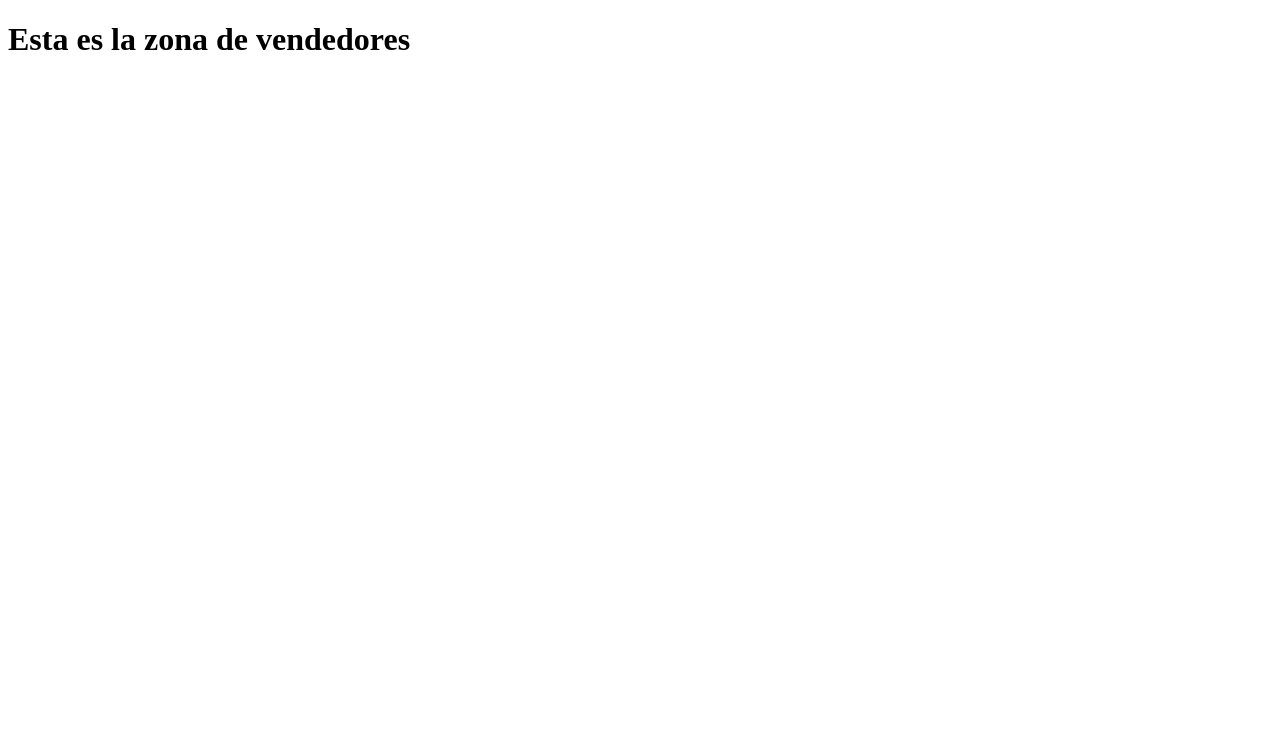
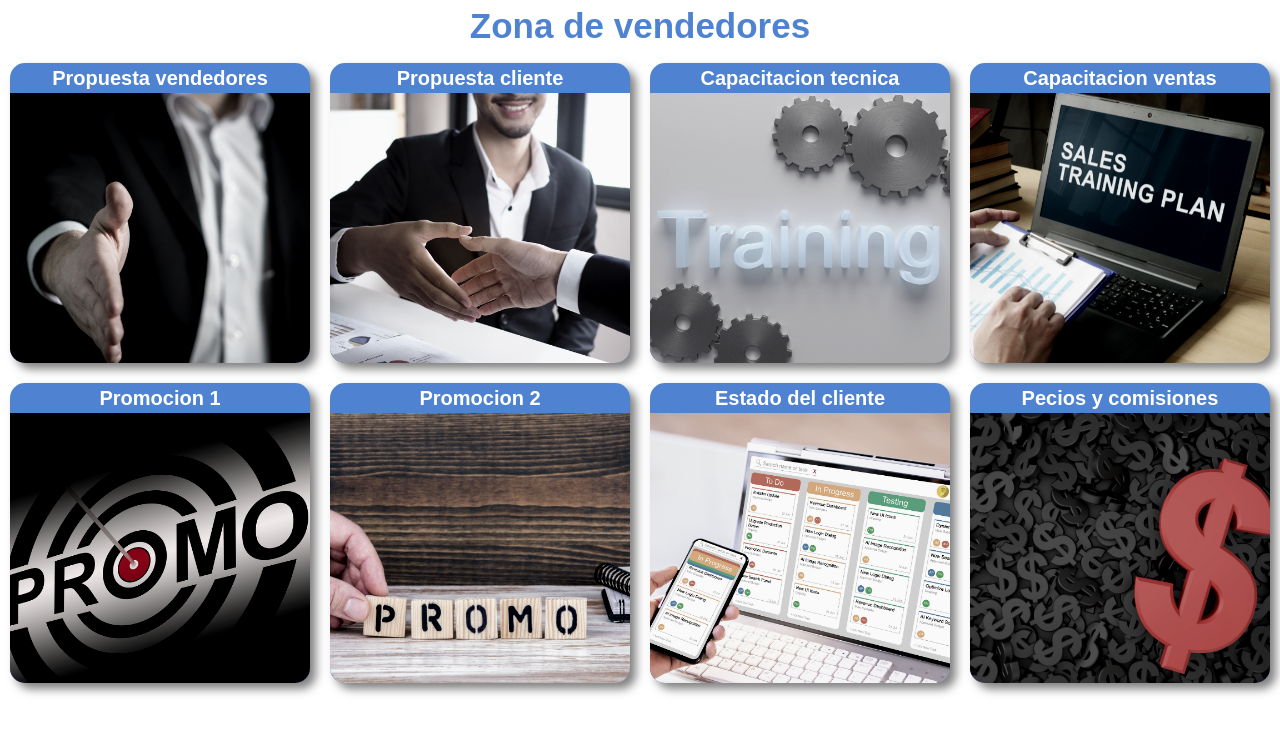
Before and after one commit to walterdiaz78/web13, a plain HTML site: page zona_vendedores.html in a window 1280 px wide. Drawn offline with Linux system fonts and the light colour scheme.

Commit message:
Zona de vendedores ok + paginas

```diff
--- /dev/null
+++ b/css/zona_vendedores.css
@@ -0,0 +1,66 @@
+html {
+    font-size: 10px;
+}
+body {
+    font-family: Arial, Helvetica, sans-serif;
+    width: 100%;
+    height: 100%;
+    color: #4f83d1;
+
+
+}
+.container {
+    display: flex;
+    flex-direction: column;
+    justify-content:center;
+    align-items: center;
+}
+
+.container__title {
+    font-size: 3.5rem;
+
+}
+
+.cuadro__title {
+    font-size: 2rem;
+    text-align: center;
+    color: white;
+}
+.cuadros__cuadro {
+    width: 30rem;
+    height: 30rem;
+    background-color: #4f83d1;
+    margin: 1rem;
+    border-radius: 1.5rem;
+    display: block;
+    overflow: hidden;
+    position: relative;
+    box-shadow:  6px 6px 10px rgba(0, 0, 0, 0.5);
+
+}
+
+.cuadros__cuadro:hover {
+    transform: scale(1.05);
+}
+
+.container__cuadros {
+    width: 100%;
+    display: flex;
+    flex-wrap: wrap;
+    flex-direction: row;
+    align-items: center;
+    justify-content: center;
+
+}
+
+.img-display {
+    width: 100%;
+    height: auto;
+    object-fit: cover;
+    filter: grayscale(50%) brightness(0.9) contrast(1.2); /* Aplica filtros a la imagen */
+    transition: filter 0.3s ease; /* Transición suave para los filtros */
+}
+
+.cuadros__cuadro:hover .img-display {
+    filter: grayscale(0%) brightness(1) contrast(1); /* Remueve los filtros al pasar el cursor */
+}
--- a/zona_vendedores.html
+++ b/zona_vendedores.html
@@ -1,12 +1,72 @@
 <!DOCTYPE html>
 <html lang="es">
+
 <head>
     <meta charset="UTF-8">
     <meta name="viewport" content="width=device-width, initial-scale=1.0">
+    <link rel="stylesheet" href="./css/reset.css">
+    <link rel="stylesheet" href="./css/zona_vendedores.css">
+
     <title>Zona de vendedores</title>
 </head>
+
 <body>
-    <h1>Esta es la zona de vendedores</h1>
+    <div class="container">
+        <h1 class="container__title">Zona de vendedores</h1>
+        <main class="container__cuadros">
+
+            <div class="cuadros__cuadro">
+                <h2 class="cuadro__title">Propuesta vendedores</h2>
+                <a target="_blank" href="./pages/propuesta_vendedores.html"><img
+                        src="./images/vendedores/propuesta_vendedores.png" alt="Asistencia" class="img-display"></a>
+
+            </div>
+            <div class="cuadros__cuadro">
+                <h2 class="cuadro__title">Propuesta cliente</h2>
+                <a target="_blank" href="./pages/propuesta_cliente.html"><img
+                        src="./images/vendedores/propuesta_cliente.png" alt="Asistencia" class="img-display"></a>
+
+            </div>
+            <div class="cuadros__cuadro">
+                <h2 class="cuadro__title">Capacitacion tecnica</h2>
+                <a target="_blank" href="./pages/capacitacion_tecnica.html"><img
+                        src="./images/vendedores/capacitacion-tecnica.png" alt="Asistencia" class="img-display"></a>
+
+            </div>
+            <div class="cuadros__cuadro">
+                <h2 class="cuadro__title">Capacitacion ventas</h2>
+                <a target="_blank" href="./pages/capacitacion_ventas.html"><img
+                        src="./images/vendedores/capacitacion-de_ventas.png" alt="Asistencia" class="img-display"></a>
+
+            </div>
+            <div class="cuadros__cuadro">
+                <h2 class="cuadro__title">Promocion 1</h2>
+                <a target="_blank" href="./pages/promocion.html"><img
+                        src="./images/vendedores/promocion.png" alt="Asistencia" class="img-display"></a>
+
+            </div>
+            <div class="cuadros__cuadro">
+                <h2 class="cuadro__title">Promocion 2</h2>
+                <a target="_blank" href="./pages/promocion+1mmg.html"><img
+                        src="./images/vendedores/promo_mes_gratis.png" alt="Asistencia" class="img-display"></a>
+
+            </div>
+            <div class="cuadros__cuadro">
+                <h2 class="cuadro__title">Estado del cliente</h2>
+                <a target="_blank" href="https://trello.com/b/tmck1rI2"><img
+                        src="./images/vendedores/estado_cliente.png" alt="Asistencia" class="img-display"></a>
+
+            </div>
+            <div class="cuadros__cuadro">
+                <h2 class="cuadro__title">Pecios y comisiones</h2>
+                <a target="_blank" href="./pages/precios_comisiones.html"><img
+                        src="./images/vendedores/precios_planes_comisiones.png" alt="Asistencia" class="img-display"></a>
+
+            </div>
+        </main>
+
+    </div>
 
 </body>
+
 </html>
```
Also changed, not shown: pages/capacitacion_tecnica.html (added, +12 -0 lines), pages/capacitacion_ventas.html (added, +11 -0 lines), pages/precios_comisiones.html (added, +11 -0 lines), pages/promocion+1mmg.html (added, +11 -0 lines), pages/promocion.html (added, +11 -0 lines), pages/propuesta_cliente.html (added, +12 -0 lines), pages/propuesta_vendedores.html (added, +11 -0 lines), images/vendedores/8.png (added), images/vendedores/brief.png (added), images/vendedores/capacitacion-de_ventas.png (added), images/vendedores/capacitacion-tecnica.png (added), images/vendedores/estado_cliente.png (added), images/vendedores/precios_planes_comisiones.png (added), images/vendedores/promo_mes_gratis.png (added), 3 more files.
